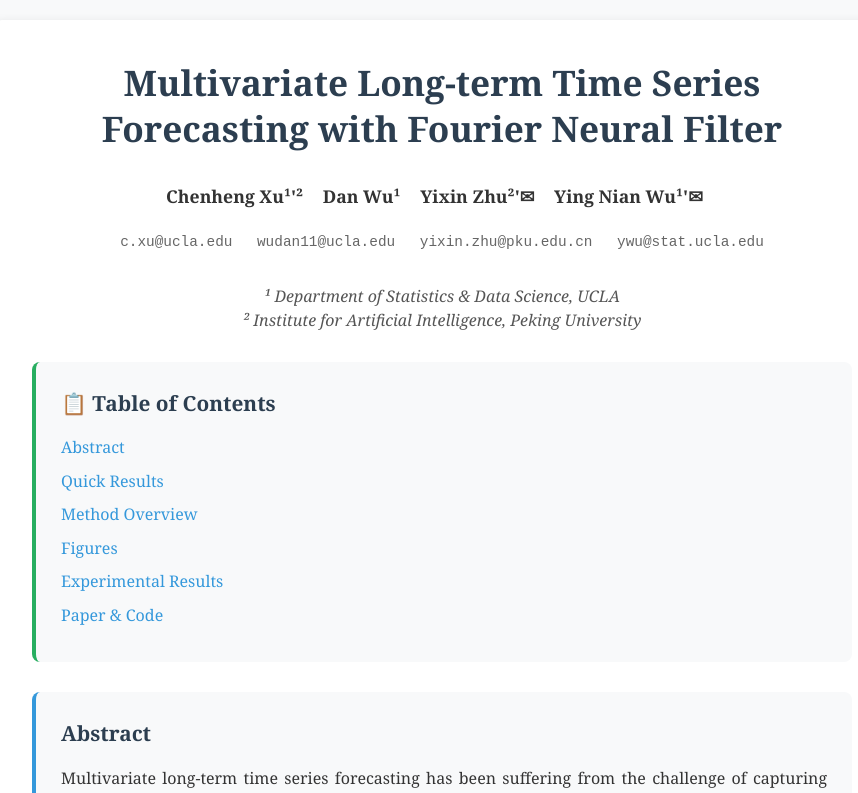
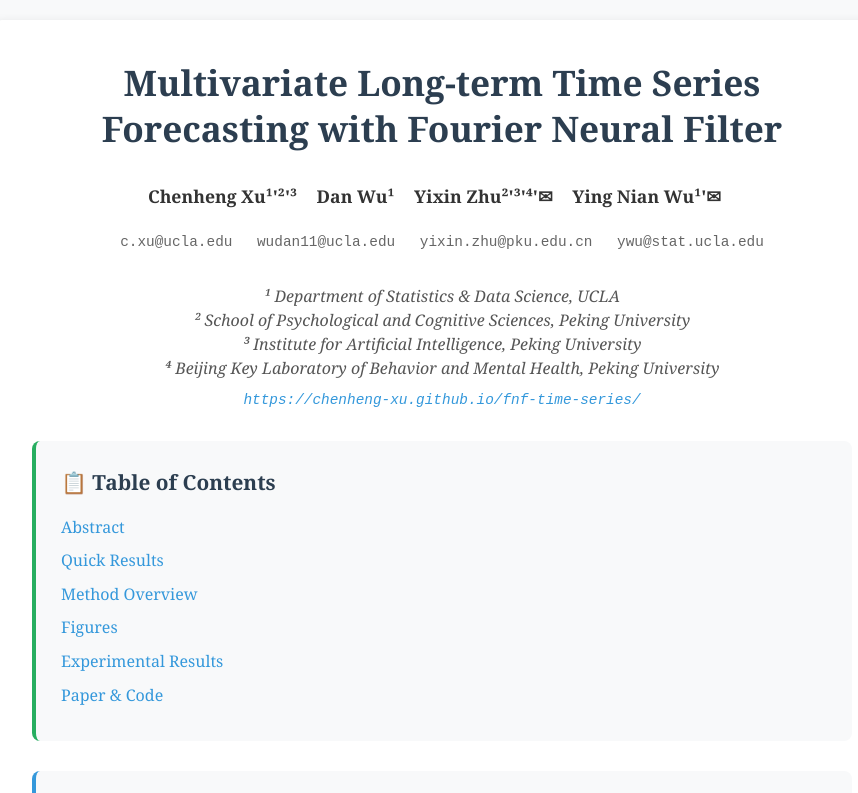
Before and after one commit to chenheng-xu/fnf, a plain HTML site: page index.html in a window 1280 px wide. Shown: the top 793 px of the page, without its empty margins (198-1056 px from the left). Drawn offline with Linux system fonts and the light colour scheme.

Commit message:
Update index.html

```diff
--- a/index.html
+++ b/index.html
@@ -482,9 +482,9 @@
 
         <div class="authors">
             <div>
-                <span class="author-name">Chenheng Xu¹'²</span>
+                <span class="author-name">Chenheng Xu¹'²'³</span>
                 <span class="author-name">Dan Wu¹</span>
-                <span class="author-name">Yixin Zhu²'✉</span>
+                <span class="author-name">Yixin Zhu²'³'⁴'✉</span>
                 <span class="author-name">Ying Nian Wu¹'✉</span>
             </div>
             <div style="margin-top: 15px;">
@@ -497,7 +497,12 @@
 
         <div class="affiliations">
             <div>¹ Department of Statistics & Data Science, UCLA</div>
-            <div>² Institute for Artificial Intelligence, Peking University</div>
+            <div>² School of Psychological and Cognitive Sciences, Peking University</div>
+            <div>³ Institute for Artificial Intelligence, Peking University</div>
+            <div>⁴ Beijing Key Laboratory of Behavior and Mental Health, Peking University</div>
+            <div style="margin-top: 10px; font-family: 'Courier New', monospace; font-size: 0.9rem;">
+                <a href="https://chenheng-xu.github.io/fnf-time-series/" style="color: #3498db; text-decoration: none;">https://chenheng-xu.github.io/fnf-time-series/</a>
+            </div>
         </div>
 
         <!-- Table of Contents -->
```
